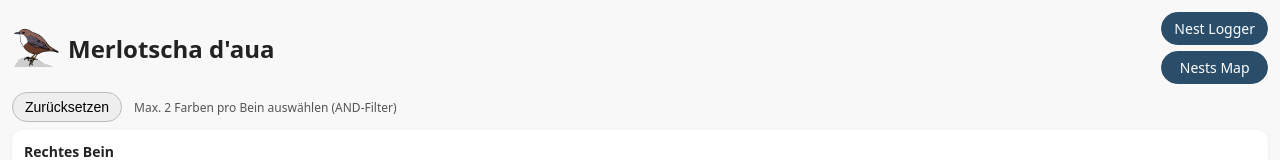
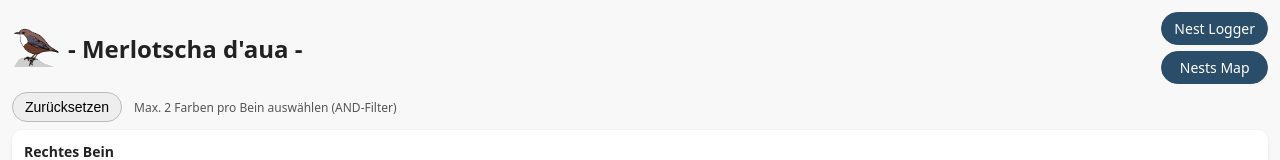
Before and after one commit to wdomi/merlotschadaua, a plain HTML site: page index.html in a window 1280 px wide. Shown: the top 160 px of the page. Drawn offline with nearby package versions, Linux system fonts and the light colour scheme.

Commit message:
Update index.html

```diff
--- a/index.html
+++ b/index.html
@@ -306,7 +306,7 @@
     <div class="header-top-row">
       <h1>
         <img src="/favicon.png" class="bird-img" alt="𓅪" />
-        Merlotscha d'aua
+         - Merlotscha d'aua -
       </h1>
 
       <div class="header-buttons">
```
